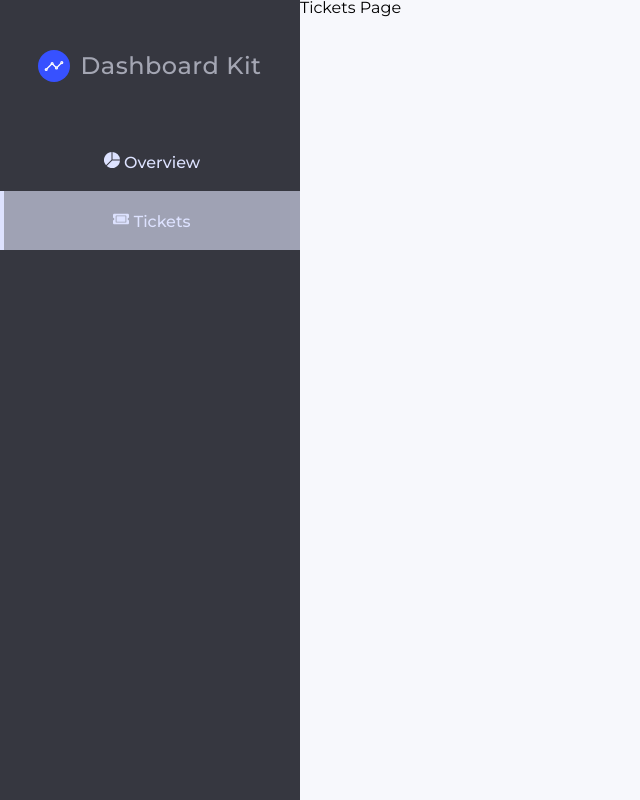
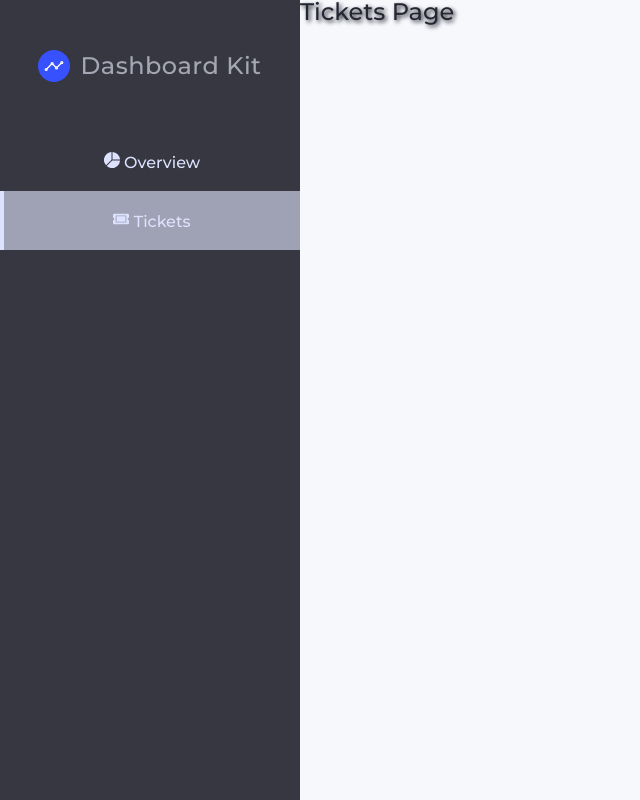
Before and after one commit to DonquixoteSabo/Admin-Dashboard, a React (Create React App) app: page /tickets in a window 1280 px wide. Shown: the whole page, without its empty margins (0-640 px from the left). Built offline with nearby package versions, Linux system fonts and the light colour scheme.

Commit message:
feat: :sparkles: Add Header

```diff
--- a/src/assets/styles/my-theme.ts
+++ b/src/assets/styles/my-theme.ts
@@ -4,6 +4,7 @@ const theme: DefaultTheme = {
   colors: {
     light: '#F7F8FC',
     dark: '#363740',
+    black: '#252733',
     gray1: '#A4A6B3',
     gray2: '#DDE2FF',
     gray3: '#9FA2B4',
--- /dev/null
+++ b/src/components/atoms/Header/index.tsx
@@ -0,0 +1,10 @@
+// styles
+import { Wrapper } from './styles';
+
+interface Props {
+  children: string;
+}
+
+export const Header = ({ children }: Props) => {
+  return <Wrapper>{children}</Wrapper>;
+};
--- /dev/null
+++ b/src/components/atoms/Header/styles.ts
@@ -0,0 +1,8 @@
+import styled from 'styled-components';
+
+export const Wrapper = styled.header`
+  color: ${({ theme }) => theme.colors.black};
+  font-size: ${({ theme }) => theme.fontSize.xl};
+  font-weight: 500;
+  text-shadow: 2px 2px 4px ${({ theme }) => theme.colors.black};
+`;
--- a/src/types/styled.d.ts
+++ b/src/types/styled.d.ts
@@ -5,6 +5,7 @@ declare module 'styled-components' {
     colors: {
       light: string;
       dark: string;
+      black: string;
       gray1: string;
       gray2: string;
       gray3: string;
--- a/src/views/Tickets/index.tsx
+++ b/src/views/Tickets/index.tsx
@@ -1,3 +1,5 @@
+import { Header } from 'components/atoms/Header';
+
 export const Tickets = () => {
-  return <h1>Tickets Page</h1>;
+  return <Header>Tickets Page</Header>;
 };
```
